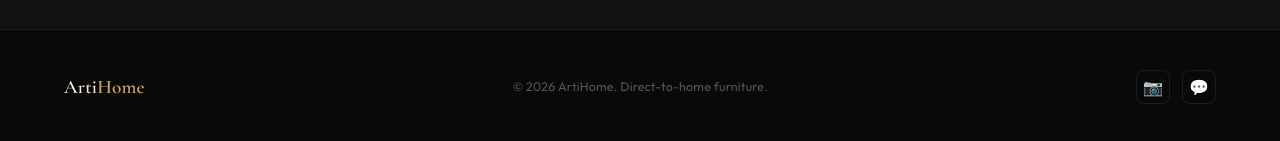
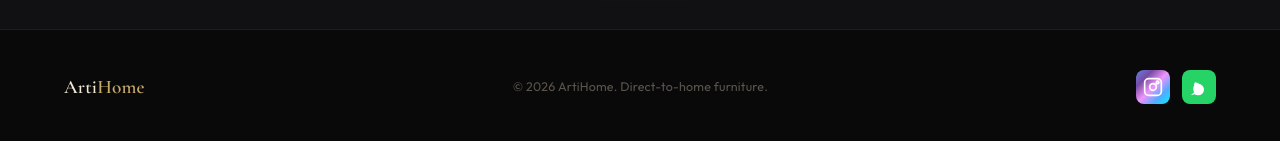
Before and after one commit to strivo23/Artihomm, a React (Vite) app in the folder artihome-frontend/: page / in a window 1280 px wide. Shown: the part 3735-3876 px from the top of the page. Built offline with nearby package versions, Linux system fonts and the light colour scheme; no server answers.

Commit message:
Add branded SVG logos for Instagram and WhatsApp in footer

```diff
--- a/artihome-frontend/src/pages/Home.css
+++ b/artihome-frontend/src/pages/Home.css
@@ -142,5 +142,10 @@ footer { border-top:1px solid var(--border); padding:2.5rem 5vw; display:flex; a
 .footer-socials { display:flex; gap:.75rem; }
 .footer-social { width:34px; height:34px; border-radius:8px; border:1px solid var(--border); display:flex; align-items:center; justify-content:center; background:transparent; color:var(--muted); transition:all .2s; text-decoration:none; }
 .footer-social:hover { border-color:rgba(200,169,106,.4); color:var(--gold); }
+.footer-social svg { width:20px; height:20px; }
+.footer-social.instagram { background:linear-gradient(135deg, #667eea 0%, #764ba2 25%, #f093fb 50%, #4facfe 75%, #00f2fe 100%); color:white; border:none; }
+.footer-social.instagram:hover { transform:scale(1.1); }
+.footer-social.whatsapp { background:#25D366; color:white; border:none; }
+.footer-social.whatsapp:hover { background:#20BA5F; transform:scale(1.1); }
 
 @media(max-width:600px) { footer { flex-direction:column; text-align:center; } }
--- a/artihome-frontend/src/pages/Home.jsx
+++ b/artihome-frontend/src/pages/Home.jsx
@@ -228,8 +228,18 @@ function Home() {
         <p className="footer-logo">Arti<span>Home</span></p>
         <p className="footer-text">© 2026 ArtiHome. Direct-to-home furniture.</p>
         <div className="footer-socials">
-          <a href="https://www.instagram.com/artihome.in?igsh=MTBnd2l4aWE4MzVxdA==" target="_blank" rel="noopener noreferrer" className="footer-social" title="Instagram">📷</a>
-          <a href="https://wa.me/917989287158" target="_blank" rel="noopener noreferrer" className="footer-social" title="WhatsApp">💬</a>
+          <a href="https://www.instagram.com/artihome.in?igsh=MTBnd2l4aWE4MzVxdA==" target="_blank" rel="noopener noreferrer" className="footer-social instagram" title="Instagram">
+            <svg viewBox="0 0 24 24" fill="none" stroke="currentColor" strokeWidth="2">
+              <rect x="2" y="2" width="20" height="20" rx="5" ry="5"></rect>
+              <path d="M16 11.37A4 4 0 1 1 12.63 8 4 4 0 0 1 16 11.37z"></path>
+              <circle cx="17.5" cy="6.5" r="1.5"></circle>
+            </svg>
+          </a>
+          <a href="https://wa.me/917989287158" target="_blank" rel="noopener noreferrer" className="footer-social whatsapp" title="WhatsApp">
+            <svg viewBox="0 0 24 24" fill="currentColor">
+              <path d="M17.472 14.382c-.297-.149-1.758-.867-2.03-.967-.273-.099-.471-.148-.67.15-.197.297-.767.966-.94 1.164-.173.199-.347.223-.644.075-.297-.15-1.255-.463-2.39-1.475-.883-.788-1.48-1.761-1.653-2.059-.173-.297-.018-.458.13-.606.134-.133.298-.347.446-.52.149-.174.198-.298.298-.497.099-.198.05-.371-.025-.52-.075-.149-.669-1.612-.916-2.207-.242-.579-.487-.5-.67-.51-.173-.008-.371-.01-.57-.01-.198 0-.52.074-.792.372-.272.297-1.04 1.016-1.04 2.479 0 1.462 1.065 2.875 1.213 3.074.149.198 2.096 3.2 5.076 4.487.709.306 1.262.489 1.694.625.712.227 1.36.195 1.871.118.571-.085 1.758-.719 2.006-1.413.248-.694.248-1.289.173-1.413-.074-.124-.272-.198-.57-.347m-5.421-7.403h-.004a6.963 6.963 0 00-6.966 6.966c0 1.531.401 3.022 1.158 4.353L2.057 22l4.52-1.375a6.966 6.966 0 004.412 1.393h.004a6.967 6.967 0 006.966-6.967c0-1.858-.723-3.603-2.034-4.915a6.934 6.934 0 00-4.918-2.035"></path>
+            </svg>
+          </a>
         </div>
       </footer>
 
```
